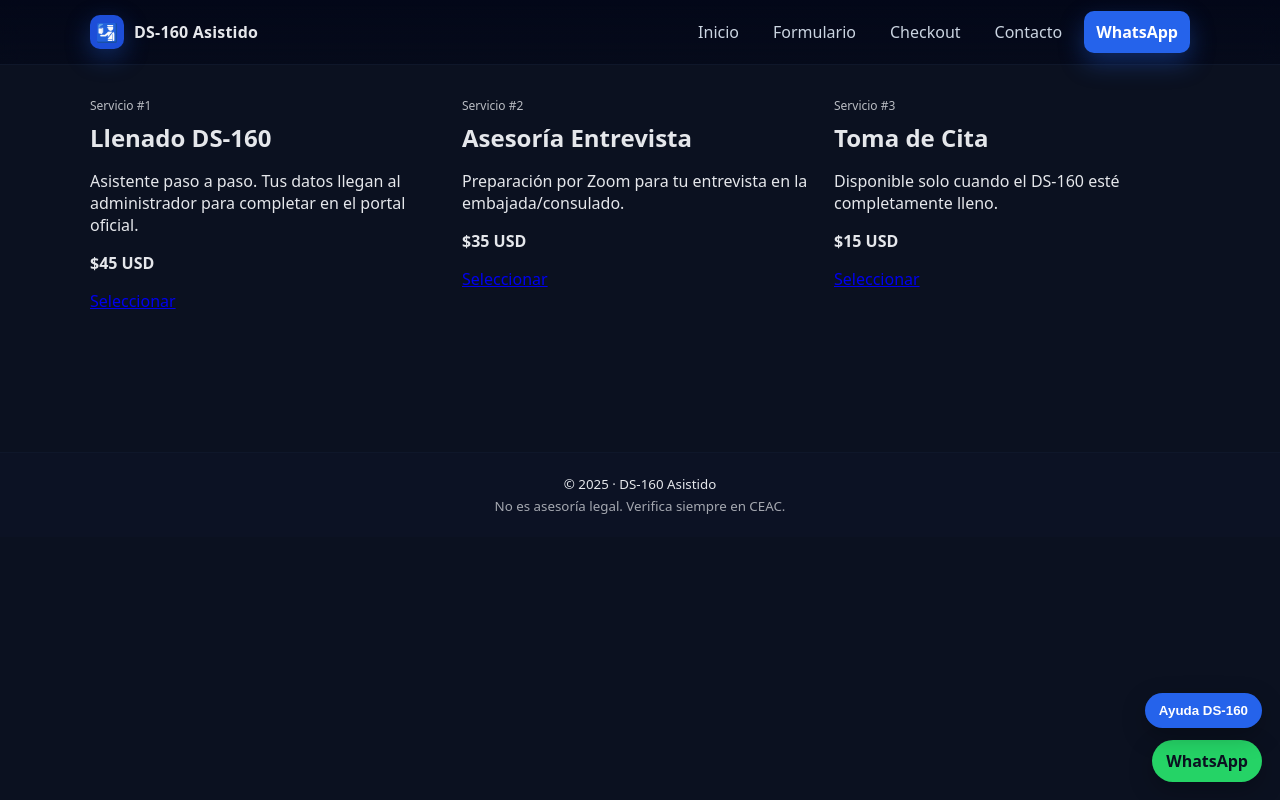
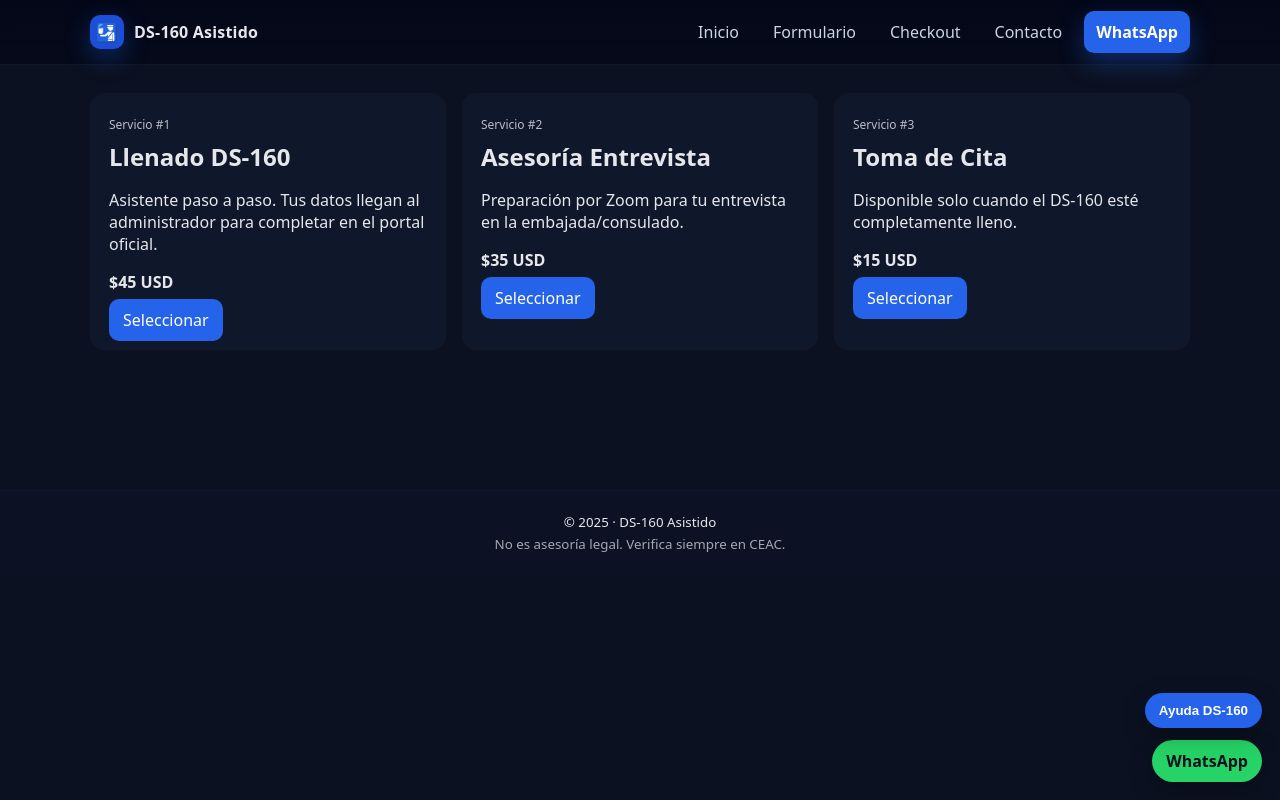
Before and after one commit to robertotitus86/ds160-app, a Next.js app: page / in a window 1280 px wide. Built offline with nearby package versions, Linux system fonts and the light colour scheme.

Commit message:
Update page.tsx

```diff
--- a/app/page.tsx
+++ b/app/page.tsx
@@ -1,26 +1,33 @@
 export default function Page() {
+  const card = { background:'#0f172a', padding:18, borderRadius:14, border:'1px solid #111827' };
+  const grid = { display:'grid', gap:16, gridTemplateColumns:'repeat(auto-fit,minmax(260px,1fr))' };
+
+  const btn = { background:'#2563eb', color:'#fff', border:'none', borderRadius:10, padding:'10px 14px', textDecoration:'none' as const };
+
   return (
-    <main style={{display:"grid", gap:16, gridTemplateColumns:"repeat(auto-fit,minmax(260px,1fr))"}}>
-      <section className="card">
+    <main style={grid}>
+      <section style={card}>
         <span style={{fontSize:12, opacity:.8}}>Servicio #1</span>
-        <h2 style={{margin:"6px 0"}}>Llenado DS-160</h2>
+        <h2 style={{margin:'6px 0'}}>Llenado DS-160</h2>
         <p>Asistente paso a paso. Tus datos llegan al administrador para completar en el portal oficial.</p>
         <p><b>$45 USD</b></p>
-        <a href="/checkout?plan=llenado" className="btn">Seleccionar</a>
+        <a href="/checkout?plan=llenado" style={btn}>Seleccionar</a>
       </section>
-      <section className="card">
+
+      <section style={card}>
         <span style={{fontSize:12, opacity:.8}}>Servicio #2</span>
-        <h2 style={{margin:"6px 0"}}>Asesoría Entrevista</h2>
+        <h2 style={{margin:'6px 0'}}>Asesoría Entrevista</h2>
         <p>Preparación por Zoom para tu entrevista en la embajada/consulado.</p>
         <p><b>$35 USD</b></p>
-        <a href="/checkout?plan=asesoria" className="btn">Seleccionar</a>
+        <a href="/checkout?plan=asesoria" style={btn}>Seleccionar</a>
       </section>
-      <section className="card">
+
+      <section style={card}>
         <span style={{fontSize:12, opacity:.8}}>Servicio #3</span>
-        <h2 style={{margin:"6px 0"}}>Toma de Cita</h2>
+        <h2 style={{margin:'6px 0'}}>Toma de Cita</h2>
         <p>Disponible solo cuando el DS-160 esté completamente lleno.</p>
         <p><b>$15 USD</b></p>
-        <a href="/checkout?plan=cita" className="btn">Seleccionar</a>
+        <a href="/checkout?plan=cita" style={btn}>Seleccionar</a>
       </section>
     </main>
   );
```
